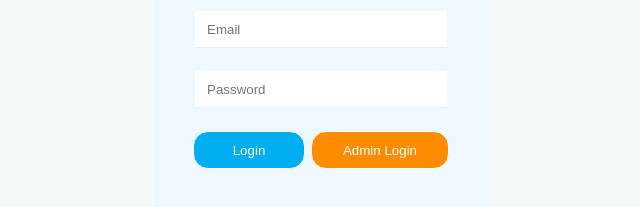
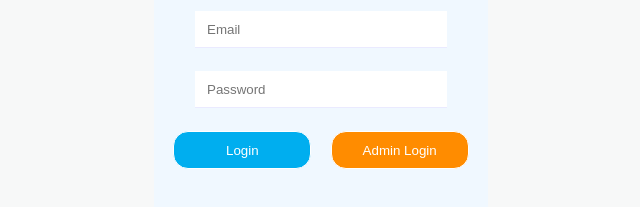
Before and after one commit to fahadmak/store_owner, a plain HTML site: page index.html in a window 1280 px wide. Shown: the part 261-468 px from the top of the page, without its empty margins (319-959 px from the left). Drawn offline with Linux system fonts and the light colour scheme.

Commit message:
add styling for both login button [#161113406]

```diff
--- a/css/style.css
+++ b/css/style.css
@@ -59,13 +59,20 @@ input.first {
 .first:active {
     border: 1px solid #449aed99;
 }
-input#submit-button {
+input.submit-button {
     width: 206px;
     height: 40px;
     color: white;
     background-color: #00aeef;
     border: 1px solid white;
     border-radius: 15px;
+}
+.login-btns {
+    display: flex;
+    justify-content: space-evenly;
+}
+input.sb.size {
+    width: 138px;
 }
 #search{
     text-align: left;
```
